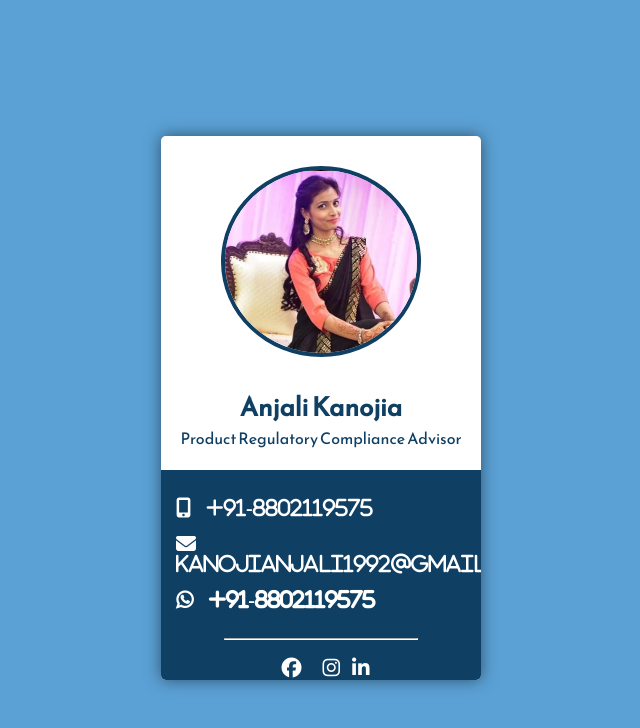
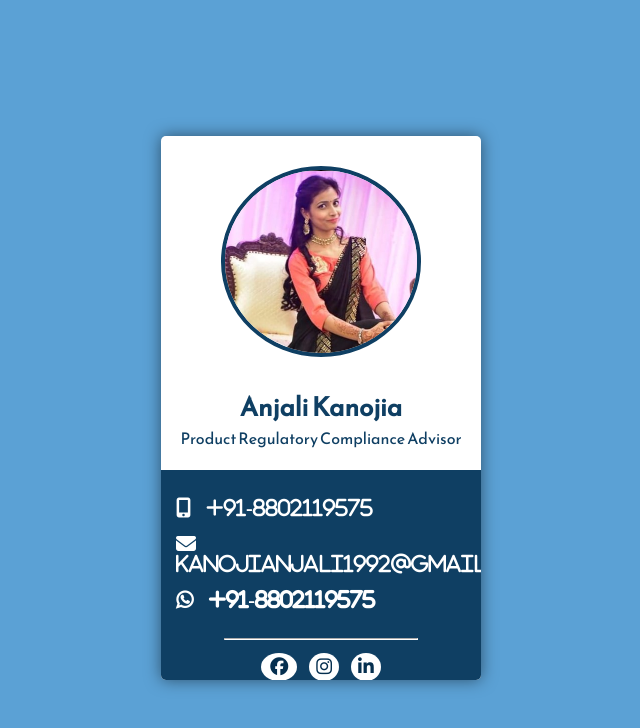
Before and after one commit to mrdcreator/visiting_card.index, a plain HTML site: page index.html in a window 1280 px wide. Shown: the whole page, without its empty margins (319-959 px from the left). Drawn offline with Linux system fonts and the light colour scheme.

Commit message:
Update ndvisitingcard.css

```diff
--- a/ndvisitingcard.css
+++ b/ndvisitingcard.css
@@ -27,7 +27,6 @@ body {
 .container:before {
   content: "";
   position: absolute;
-
   z-index: -1;
   top: 0;
   left: 0;
@@ -92,8 +91,11 @@ color: #fff;
 .social i
 {
 margin: 5px;
-font-size: 20px;
-color: #fff;
+font-size: 18px;
+color: #052F4F;
+background-color: #fff;
+border-radius: 50%;
+padding: 5px 7px;
 }
 .social i:hover
 {
```
